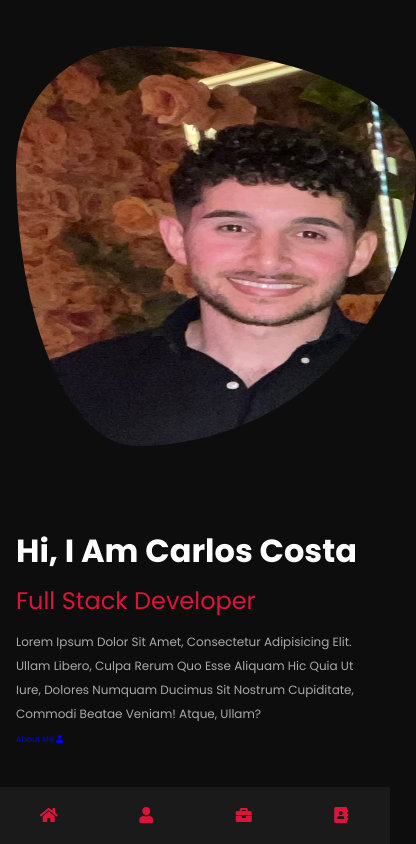
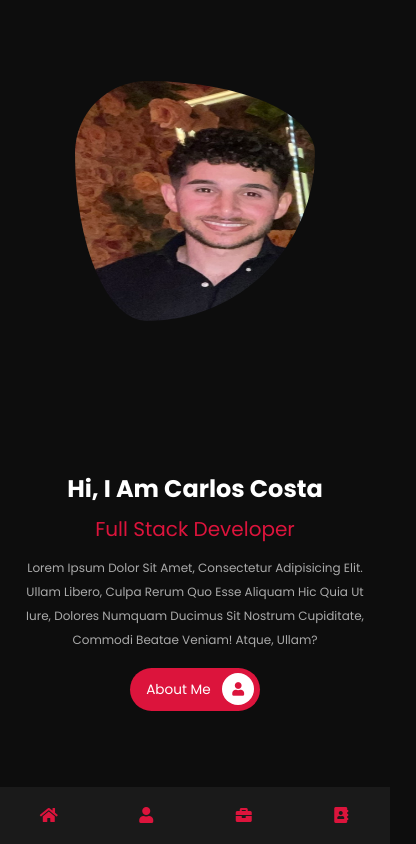
Before and after one commit to SupremeCosta/Project-Portfolio, a plain HTML site: page home.html in a window 390 px wide. Shown: the whole page, 416 px wide, since content can reach past the window. Drawn offline with Linux system fonts and the light colour scheme.

Commit message:
updated css file

```diff
--- a/assets/css/style.css
+++ b/assets/css/style.css
@@ -32,6 +32,32 @@ body {
 
 section {
   padding: 5rem 9%;
+}
+
+.btn {
+  display: inline-block;
+  margin-top: 1rem;
+  border-radius: 5rem;
+  background: crimson;
+  padding: 0.7rem;
+  font-size: 1.7rem;
+  color: #fff;
+  padding-left: 2rem;
+}
+.btn i {
+  height: 4rem;
+  width: 4rem;
+  line-height: 4rem;
+  font-size: 1.7rem;
+  text-align: center;
+  background: #fff;
+  color: crimson;
+  border-radius: 50%;
+  margin-left: 1rem;
+  transition: 0.2s linear;
+}
+.btn:hover i {
+  margin-left: 2rem;
 }
 
 .navbar {
@@ -73,6 +99,7 @@ section {
 }
 .home .image {
   flex: 1 1 42rem;
+  text-align: center;
 }
 .home .image img {
   height: 50rem;
@@ -118,6 +145,19 @@ section {
   .navbar a:hover {
     padding-bottom: 2rem;
   }
+  .home {
+    text-align: center;
+  }
+  .home .image img {
+    height: 30rem;
+    width: 30rem;
+  }
+  .home .content h3 {
+    font-size: 3rem;
+  }
+  .home .content span {
+    font-size: 2.5rem;
+  }
 }
 @media (max-width: 450px) {
   html {
```
Also changed, not shown: 1 other file.
